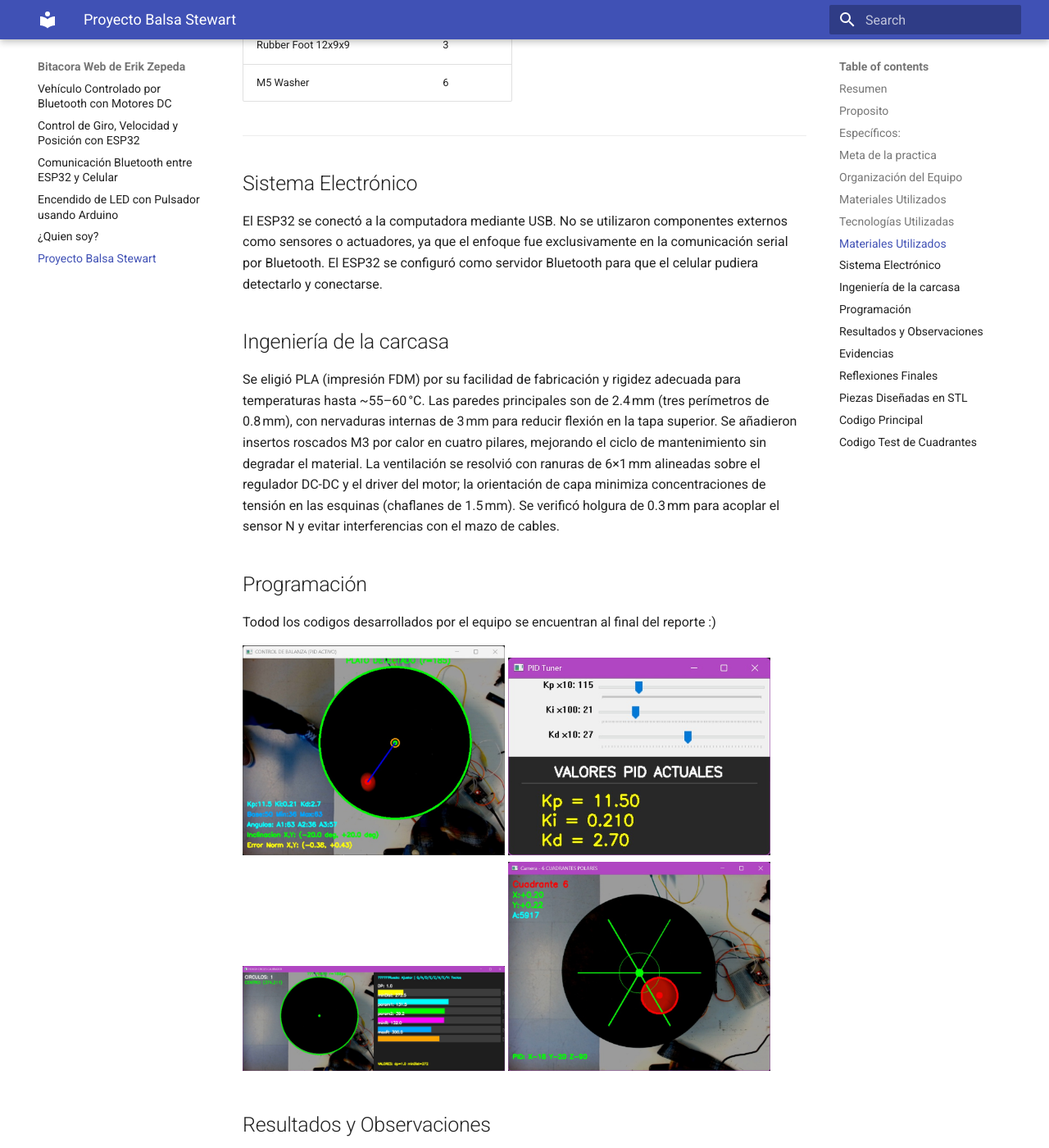
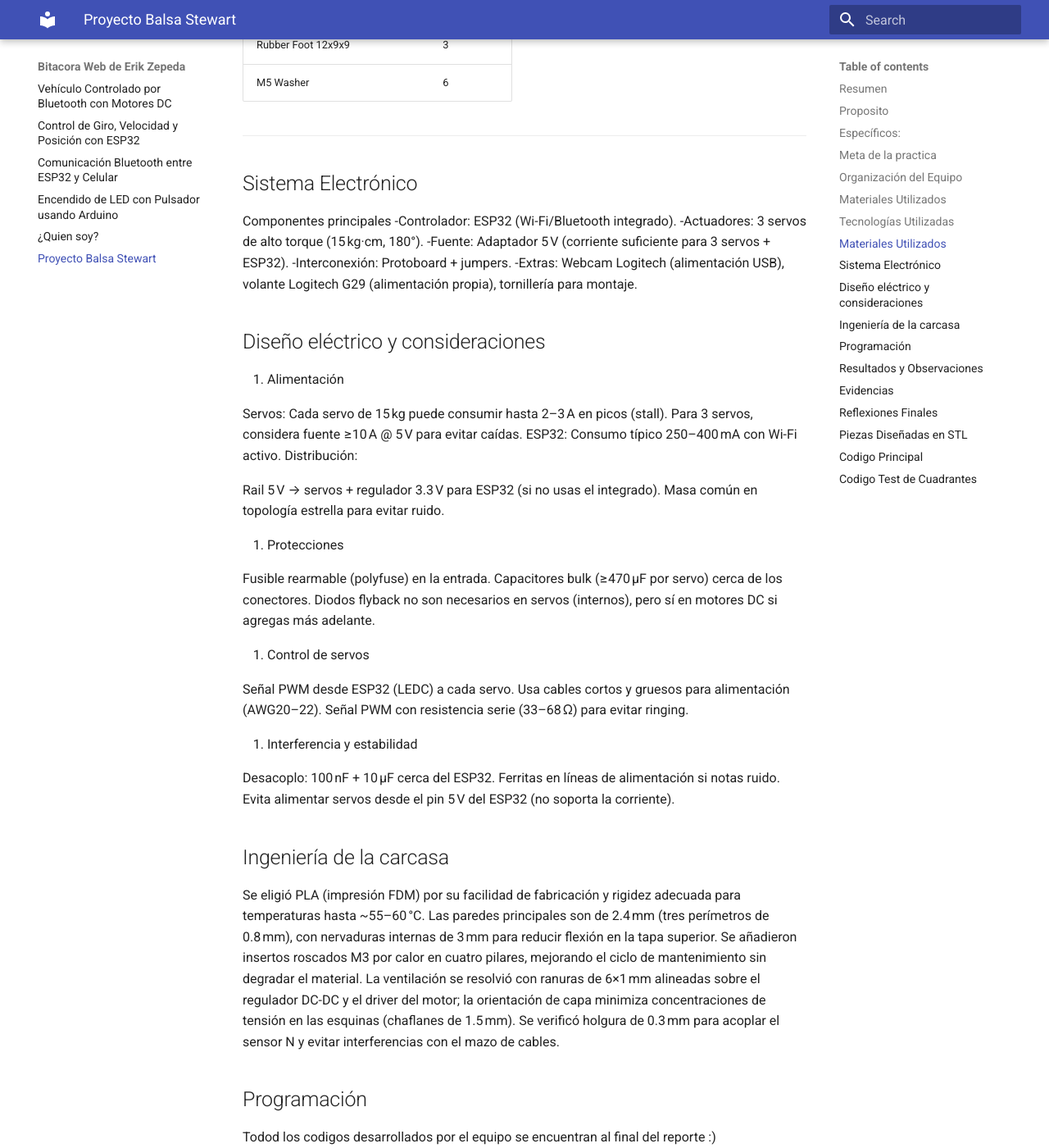
Before and after one commit to erikzepedaa/portafolioerikz, an MkDocs documentation site: the page built from docs/proyectobie.md, in a window 1280 px wide and 1400 px high, scrolled down 2654 px. Shown: the whole window at 82% size. Built offline with MkDocs 1.6.1 and Material for MkDocs 9.7.7, drawn with Linux system fonts in a browser that asks for light colours.

Commit message:
Expand documentation on ESP32 project components and design
Added detailed sections on main components, electrical design, protections, servo control, and interference stability for the ESP32 project.

```diff
--- a/docs/proyectobie.md
+++ b/docs/proyectobie.md
@@ -72,7 +72,43 @@ El equipo se dividió en dos áreas principales: desarrollo del codigo de progra
 
 
 ## Sistema Electrónico
-El ESP32 se conectó a la computadora mediante USB. No se utilizaron componentes externos como sensores o actuadores, ya que el enfoque fue exclusivamente en la comunicación serial por Bluetooth. El ESP32 se configuró como servidor Bluetooth para que el celular pudiera detectarlo y conectarse.
+Componentes principales
+-Controlador: ESP32 (Wi-Fi/Bluetooth integrado).
+-Actuadores: 3 servos de alto torque (15 kg·cm, 180°).
+-Fuente: Adaptador 5 V (corriente suficiente para 3 servos + ESP32).
+-Interconexión: Protoboard + jumpers.
+-Extras: Webcam Logitech (alimentación USB), volante Logitech G29 (alimentación propia), tornillería para montaje.
+
+
+## Diseño eléctrico y consideraciones
+1. Alimentación
+
+Servos: Cada servo de 15 kg puede consumir hasta 2–3 A en picos (stall). Para 3 servos, considera fuente ≥10 A @ 5 V para evitar caídas.
+ESP32: Consumo típico 250–400 mA con Wi-Fi activo.
+Distribución:
+
+Rail 5 V → servos + regulador 3.3 V para ESP32 (si no usas el integrado).
+Masa común en topología estrella para evitar ruido.
+
+
+
+2. Protecciones
+
+Fusible rearmable (polyfuse) en la entrada.
+Capacitores bulk (≥470 µF por servo) cerca de los conectores.
+Diodos flyback no son necesarios en servos (internos), pero sí en motores DC si agregas más adelante.
+
+3. Control de servos
+
+Señal PWM desde ESP32 (LEDC) a cada servo.
+Usa cables cortos y gruesos para alimentación (AWG20–22).
+Señal PWM con resistencia serie (33–68 Ω) para evitar ringing.
+
+4. Interferencia y estabilidad
+
+Desacoplo: 100 nF + 10 µF cerca del ESP32.
+Ferritas en líneas de alimentación si notas ruido.
+Evita alimentar servos desde el pin 5 V del ESP32 (no soporta la corriente).
 
 ## Ingeniería de la carcasa
 Se eligió PLA (impresión FDM) por su facilidad de fabricación y rigidez adecuada para temperaturas hasta ~55–60 °C. Las paredes principales son de 2.4 mm (tres perímetros de 0.8 mm), con nervaduras internas de 3 mm para reducir flexión en la tapa superior. Se añadieron insertos roscados M3 por calor en cuatro pilares, mejorando el ciclo de mantenimiento sin degradar el material. La ventilación se resolvió con ranuras de 6×1 mm alineadas sobre el regulador DC-DC y el driver del motor; la orientación de capa minimiza concentraciones de tensión en las esquinas (chaflanes de 1.5 mm). Se verificó holgura de 0.3 mm para acoplar el sensor N y evitar interferencias con el mazo de cables.
```
